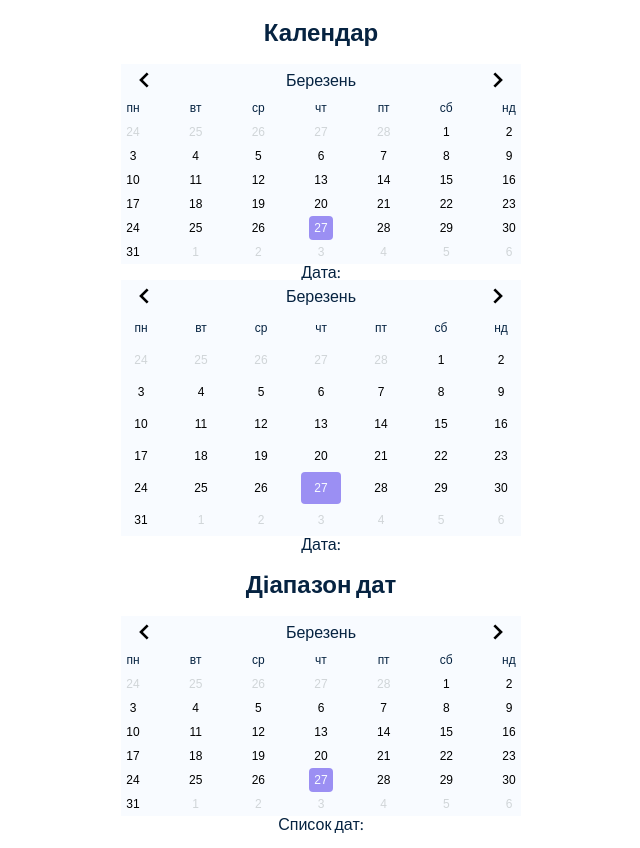
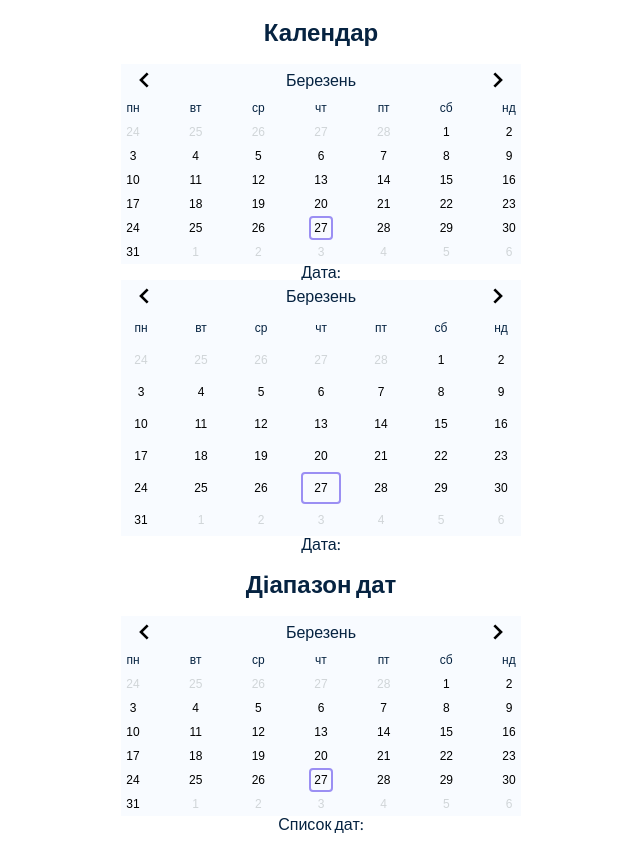
Before and after one commit to Yevhenns/bme-calendar, a React (Vite) app: page / in a window 1280 px wide. Shown: the whole page, without its empty margins (319-959 px from the left). Built offline with nearby package versions, Linux system fonts and the light colour scheme.

Commit message:
edited current day

```diff
--- a/package.json
+++ b/package.json
@@ -1,7 +1,7 @@
 {
   "name": "bme-calendar",
   "private": false,
-  "version": "1.1.4",
+  "version": "1.1.5",
   "author": "Yevhen Ziuskin",
   "type": "module",
   "license": "MIT",
--- a/src/components/CalendarDay/CalendarDay.module.css
+++ b/src/components/CalendarDay/CalendarDay.module.css
@@ -37,8 +37,7 @@
     }
 
     &.dayToday {
-      background-color: #9b8ff3;
-      color: #f8fbff;
+      border: 2px solid #9b8ff3;
     }
 
     &.selectedDay {
```
Also changed, not shown: 1 other file (tests, documents, lock files or other folders).
